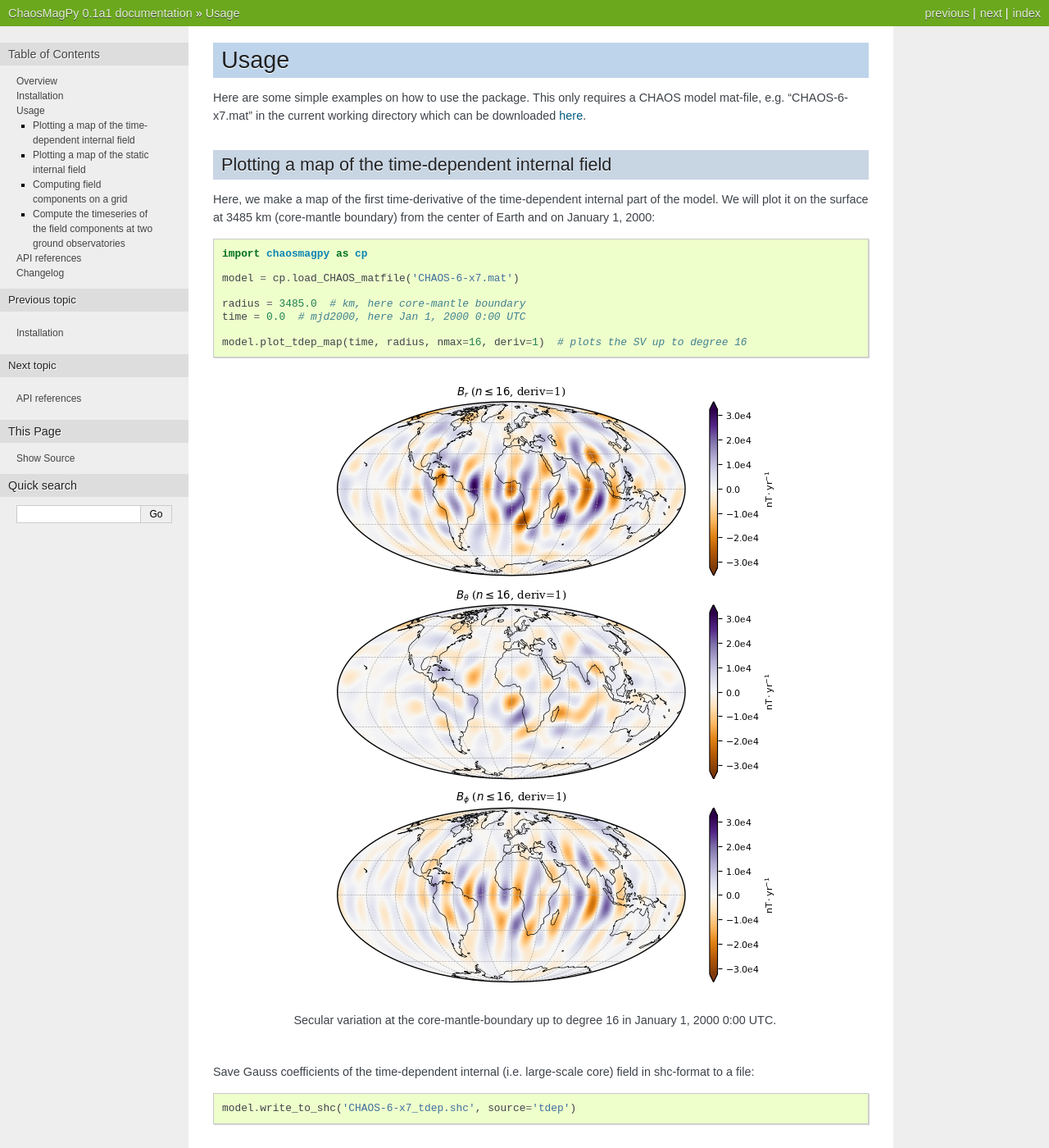
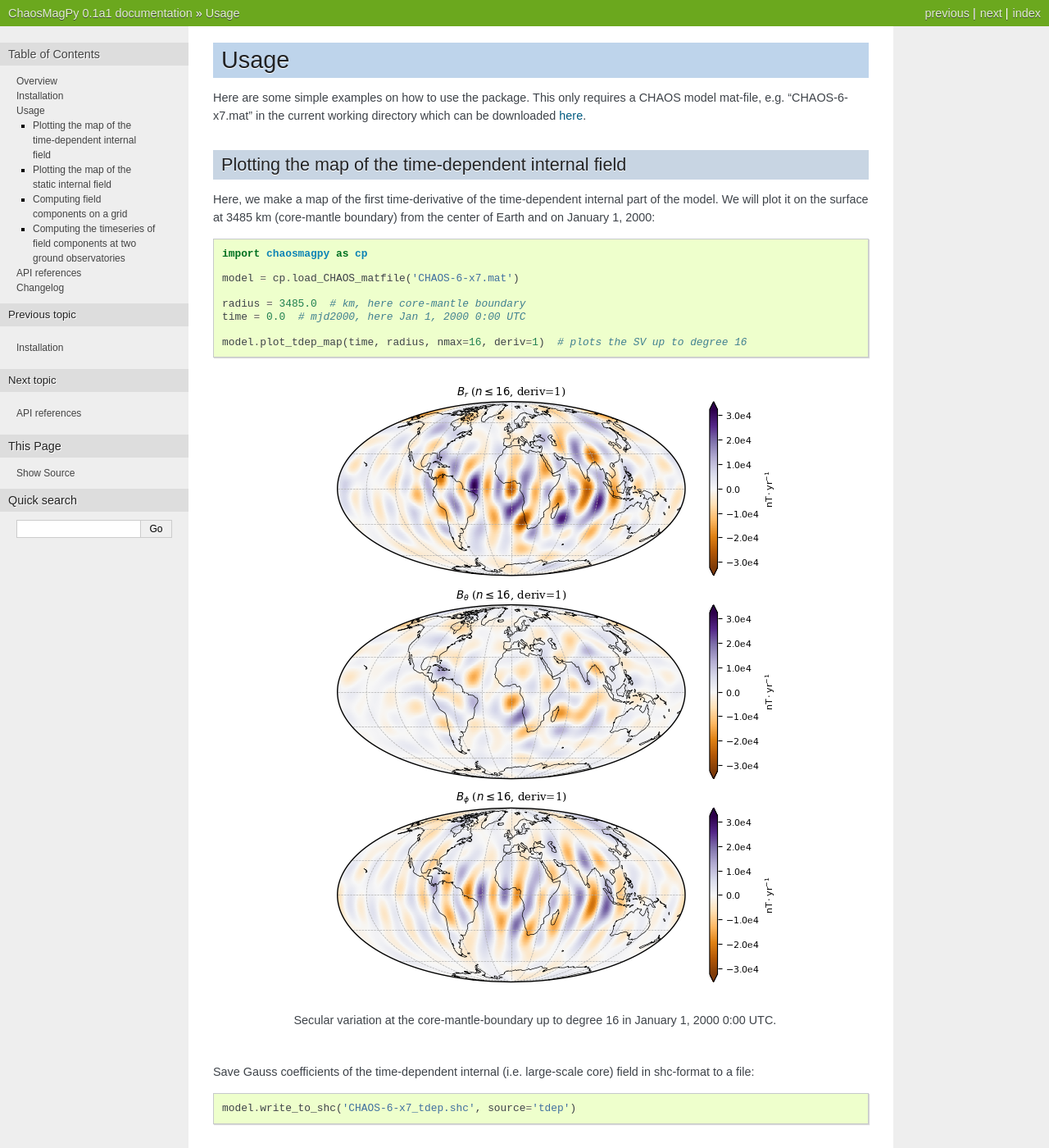
Before and after one commit to ancklo/ChaosMagPy, a Sphinx documentation site: the page built from docs/source/usage.rst, in a window 1280 px wide and 1400 px high. Shown: the whole window at 82% size. Built offline with Sphinx 7.4.7, drawn with Linux system fonts in a browser that asks for light colours; some of the changed text lies outside the part shown.

Commit message:
Changed section titles slightly.

```diff
--- a/docs/source/usage.rst
+++ b/docs/source/usage.rst
@@ -5,8 +5,8 @@ Here are some simple examples on how to use the package. This only requires a
 CHAOS model mat-file, e.g. "CHAOS-6-x7.mat" in the current working directory
 which can be downloaded `here <http://www.spacecenter.dk/files/magnetic-models/CHAOS-6/>`_.
 
-Plotting a map of the time-dependent internal field
----------------------------------------------------
+Plotting the map of the time-dependent internal field
+-----------------------------------------------------
 
 Here, we make a map of the first time-derivative of the time-dependent internal
 part of the model. We will plot it on the surface at 3485 km (core-mantle
@@ -36,8 +36,8 @@ field in shc-format to a file:
 
    model.write_to_shc('CHAOS-6-x7_tdep.shc', source='tdep')
 
-Plotting a map of the static internal field
--------------------------------------------
+Plotting the map of the static internal field
+---------------------------------------------
 
 Similarly, the static internal (i.e. small-scale crustal) part of the model can
 be plotted on a map:
@@ -115,8 +115,8 @@ The same computation can be done with other sources described by the model:
 |          | time-dep. (SM)  | :meth:`~.CHAOS.synth_sm_field`                    |
 +----------+-----------------+---------------------------------------------------+
 
-Compute the timeseries of the field components at two ground observatories
---------------------------------------------------------------------------
+Computing the timeseries of field components at two ground observatories
+------------------------------------------------------------------------
 
 Compute the timeseries of the first time-derivative of the field components at
 the ground observatories in Niemegk (Germany) and Mbour (Senegal).
```
